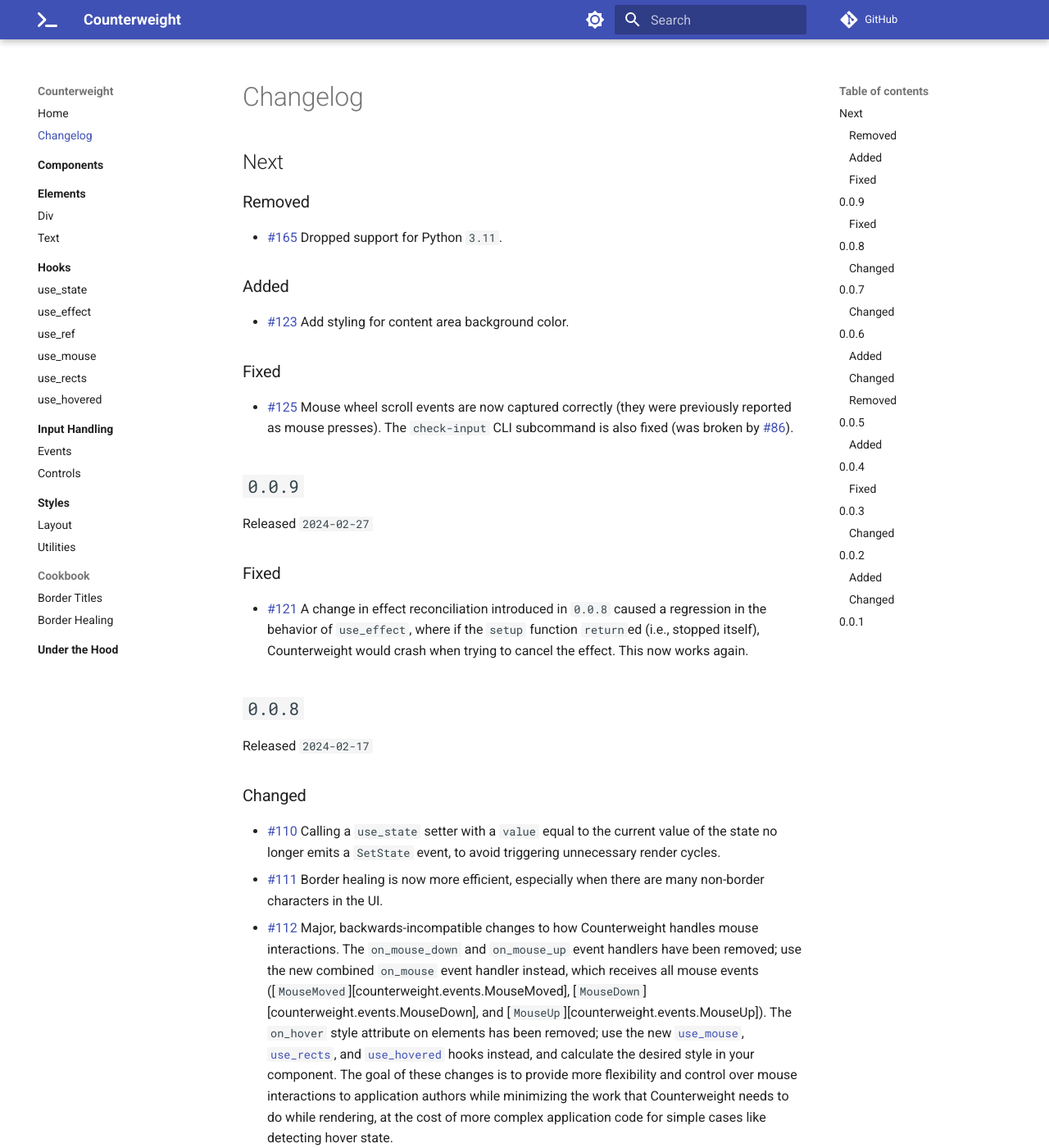
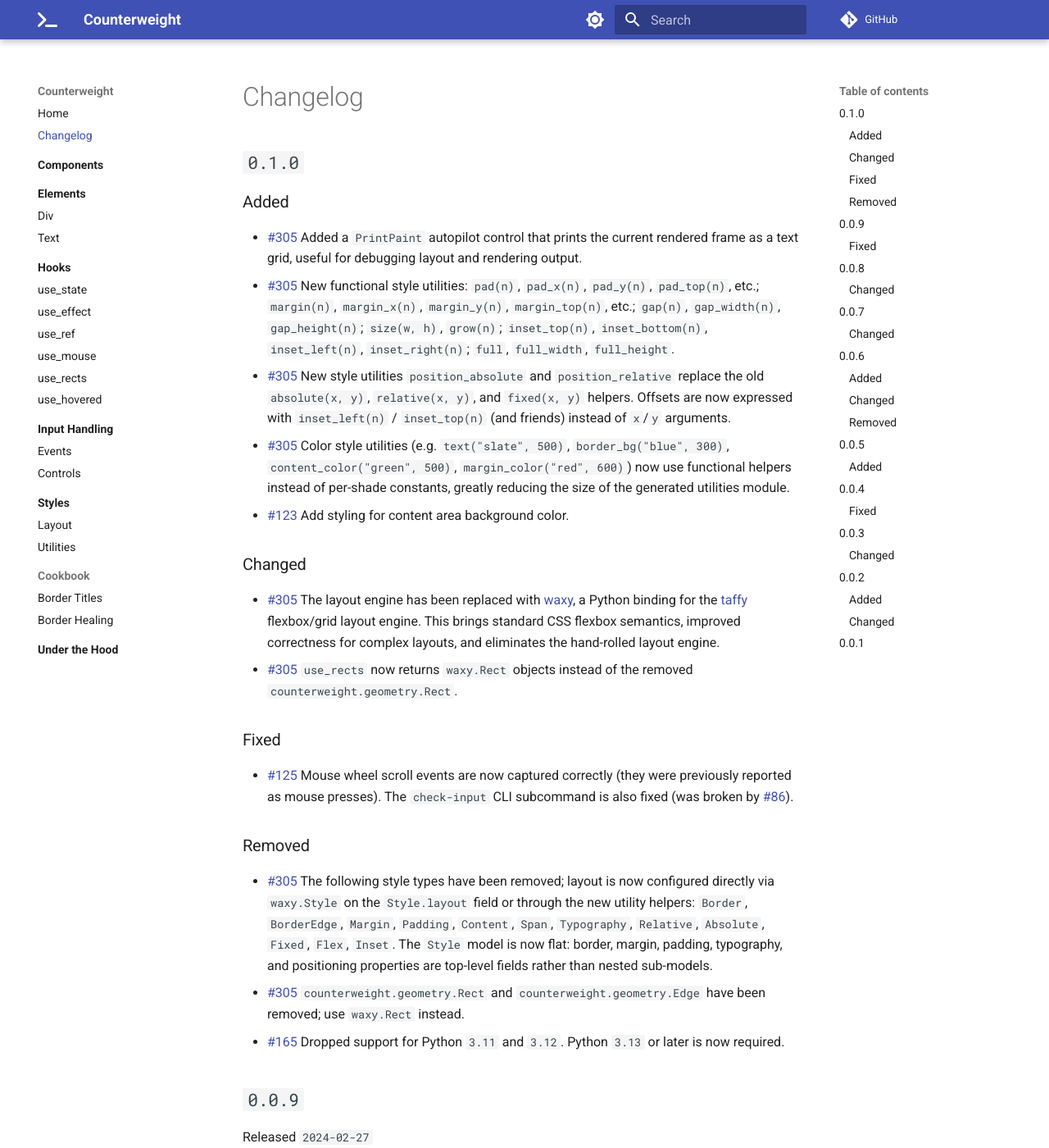
Before and after one commit to JoshKarpel/counterweight, an MkDocs documentation site: the page built from docs/changelog.md, in a window 1280 px wide and 1400 px high. Shown: the whole window at 82% size. Built offline with MkDocs 1.6.1 and Material for MkDocs 9.7.7, drawn with Linux system fonts in a browser that asks for light colours; comment, search, counter and statistics services are not loaded.

Commit message:
self review

```diff
--- a/docs/changelog.md
+++ b/docs/changelog.md
@@ -1,16 +1,39 @@
 # Changelog
 
-## Next
-
-### Removed
-
-- [#165](https://github.com/JoshKarpel/counterweight/pull/165)
-  Dropped support for Python `3.11`.
+## `0.1.0`
 
 ### Added
 
+- [#305](https://github.com/JoshKarpel/counterweight/pull/305)
+  Added a `PrintPaint` autopilot control that prints the current rendered frame as a text grid,
+  useful for debugging layout and rendering output.
+- [#305](https://github.com/JoshKarpel/counterweight/pull/305)
+  New functional style utilities: `pad(n)`, `pad_x(n)`, `pad_y(n)`, `pad_top(n)`, etc.;
+  `margin(n)`, `margin_x(n)`, `margin_y(n)`, `margin_top(n)`, etc.;
+  `gap(n)`, `gap_width(n)`, `gap_height(n)`;
+  `size(w, h)`, `grow(n)`;
+  `inset_top(n)`, `inset_bottom(n)`, `inset_left(n)`, `inset_right(n)`;
+  `full`, `full_width`, `full_height`.
+- [#305](https://github.com/JoshKarpel/counterweight/pull/305)
+  New style utilities `position_absolute` and `position_relative` replace the old
+  `absolute(x, y)`, `relative(x, y)`, and `fixed(x, y)` helpers.
+  Offsets are now expressed with `inset_left(n)` / `inset_top(n)` (and friends) instead of `x`/`y` arguments.
+- [#305](https://github.com/JoshKarpel/counterweight/pull/305)
+  Color style utilities (e.g. `text("slate", 500)`, `border_bg("blue", 300)`,
+  `content_color("green", 500)`, `margin_color("red", 600)`) now use functional helpers
+  instead of per-shade constants, greatly reducing the size of the generated utilities module.
 - [#123](https://github.com/JoshKarpel/counterweight/pull/123)
   Add styling for content area background color.
+
+### Changed
+
+- [#305](https://github.com/JoshKarpel/counterweight/pull/305)
+  The layout engine has been replaced with [waxy](https://github.com/JoshKarpel/waxy),
+  a Python binding for the [taffy](https://github.com/DioxusLabs/taffy) flexbox/grid layout engine.
+  This brings standard CSS flexbox semantics, improved correctness for complex layouts,
+  and eliminates the hand-rolled layout engine.
+- [#305](https://github.com/JoshKarpel/counterweight/pull/305)
+  `use_rects` now returns `waxy.Rect` objects instead of the removed `counterweight.geometry.Rect`.
 
 ### Fixed
 
@@ -19,6 +42,22 @@
   (they were previously reported as mouse presses).
   The `check-input` CLI subcommand is also fixed
   (was broken by [#86](https://github.com/JoshKarpel/counterweight/pull/86)).
+
+### Removed
+
+- [#305](https://github.com/JoshKarpel/counterweight/pull/305)
+  The following style types have been removed; layout is now configured directly via
+  `waxy.Style` on the `Style.layout` field or through the new utility helpers:
+  `Border`, `BorderEdge`, `Margin`, `Padding`, `Content`, `Span`, `Typography`,
+  `Relative`, `Absolute`, `Fixed`, `Flex`, `Inset`.
+  The `Style` model is now flat: border, margin, padding, typography, and positioning
+  properties are top-level fields rather than nested sub-models.
+- [#305](https://github.com/JoshKarpel/counterweight/pull/305)
+  `counterweight.geometry.Rect` and `counterweight.geometry.Edge` have been removed;
+  use `waxy.Rect` instead.
+- [#165](https://github.com/JoshKarpel/counterweight/pull/165)
+  Dropped support for Python `3.11` and `3.12`.
+  Python `3.13` or later is now required.
 
 ## `0.0.9`
 
--- a/pyproject.toml
+++ b/pyproject.toml
@@ -25,8 +25,7 @@ classifiers = [
     "Operating System :: Unix",
     "Programming Language :: Python :: 3",
     "Programming Language :: Python :: 3 :: Only",
-    "Programming Language :: Python :: 3.11",
-    "Programming Language :: Python :: 3.12",
+    "Programming Language :: Python :: 3.13",
     "Topic :: Artistic Software",
     "Topic :: Multimedia :: Graphics :: Presentation",
     "Typing :: Typed",
```
Also changed, not shown: 5 other files.
